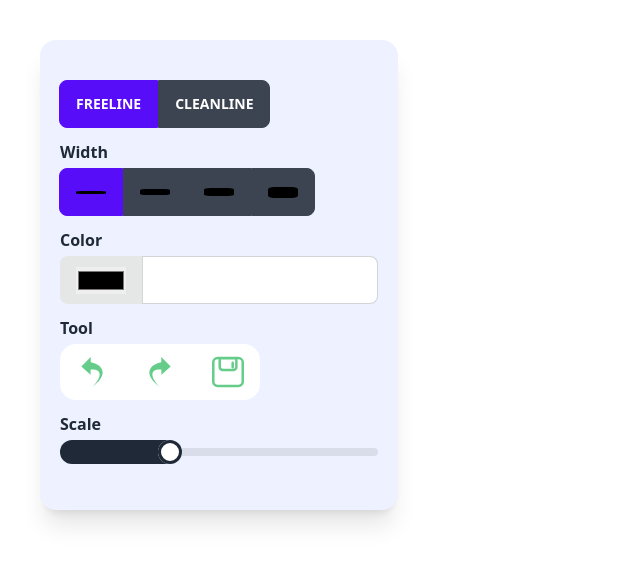
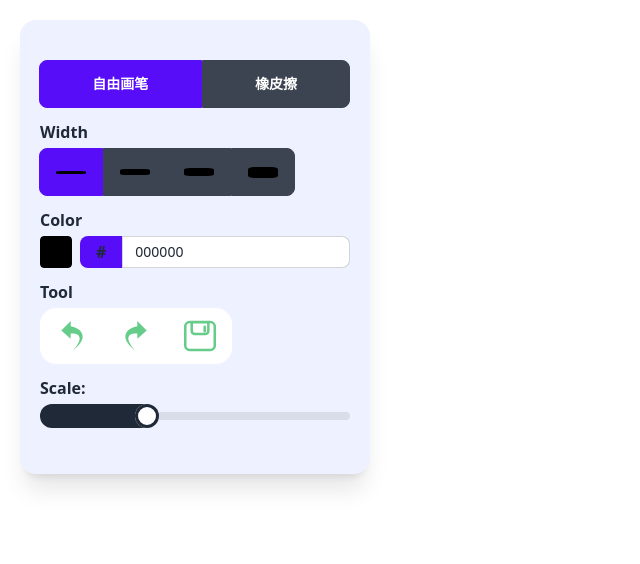
Before and after one commit to LHRUN/paint-board, a React (Vite) app: page /board in a window 1280 px wide. Shown: the top 564 px of the page, without its empty margins (0-640 px from the left). Built offline with nearby package versions, Linux system fonts and the light colour scheme.

Commit message:
fix: 修复画笔宽度异常

```diff
--- /dev/null
+++ b/src/pages/board/components/optionsMenu/index.module.css
@@ -0,0 +1,22 @@
+.lineColor {
+  height: 2rem;
+  width: 2rem;
+  padding: 0px;
+  border: none;
+  border-radius: 4px;
+  cursor: pointer;
+}
+.lineColor::-webkit-color-swatch-wrapper {
+  height: 2rem;
+  padding: 0px;
+  width: 2rem;
+  border-radius: 4px;
+  border: none;
+}
+.lineColor::-webkit-color-swatch {
+  height: 2rem;
+  padding: 0px;
+  width: 2rem;
+  border-radius: 4px;
+  border: none;
+}
--- a/src/pages/board/components/optionsMenu.tsx
+++ b/src/pages/board/components/optionsMenu/index.tsx
@@ -5,6 +5,8 @@ import UndoIcon from '@/components/icons/undo'
 import RedoIcon from '@/components/icons/redo'
 import SaveIcon from '@/components/icons/save'
 import { PaintBoard } from '@/utils/paintBoard'
+
+import styles from './index.module.css'
 
 interface IProps {
   board: PaintBoard | undefined
@@ -17,7 +19,12 @@ const OptionsMenu: React.FC<IProps> = ({
   optionsType,
   setOptionsType
 }) => {
-  const [colorInput, setColorInput] = useState<string>('')
+  const colorInput = useMemo(() => {
+    if (board?.currentLineColor) {
+      return board.currentLineColor.split('#')[1] || ''
+    }
+    return ''
+  }, [board?.currentLineColor])
   const currentLineWidth = useMemo(
     () => board?.currentLineWidth,
     [board?.currentLineWidth]
@@ -27,7 +34,6 @@ const OptionsMenu: React.FC<IProps> = ({
 
   const changeLineColor = (color: string) => {
     if (board) {
-      setColorInput(color)
       board.setLineColor(color)
     }
   }
@@ -77,27 +83,29 @@ const OptionsMenu: React.FC<IProps> = ({
 
   return (
     <div
-      className="fixed top-10 left-10 flex flex-col card shadow-xl px-5 py-10"
+      className="fixed top-5 left-5 flex flex-col card shadow-xl px-5 py-10"
       style={{ backgroundColor: '#EEF1FF' }}
     >
       <div className="btn-group">
         <button
           className={classNames({
             btn: true,
+            'flex-grow': true,
             'btn-active': optionsType === CANVAS_ELE_TYPE.FREE_LINE
           })}
           onClick={() => setOptionsType(CANVAS_ELE_TYPE.FREE_LINE)}
         >
-          FreeLine
+          自由画笔
         </button>
         <button
           className={classNames({
             btn: true,
+            'flex-grow': true,
             'btn-active': optionsType === CANVAS_ELE_TYPE.CLEAN_LINE
           })}
           onClick={() => setOptionsType(CANVAS_ELE_TYPE.CLEAN_LINE)}
         >
-          CleanLine
+          橡皮擦
         </button>
       </div>
       <div className="mt-3">
@@ -109,6 +117,7 @@ const OptionsMenu: React.FC<IProps> = ({
                 key={w}
                 className={classNames({
                   btn: true,
+                  'flex-grow': true,
                   'btn-active':
                     optionsType === CANVAS_ELE_TYPE.FREE_LINE
                       ? currentLineWidth === w
@@ -133,50 +142,55 @@ const OptionsMenu: React.FC<IProps> = ({
       {optionsType === CANVAS_ELE_TYPE.FREE_LINE && (
         <div className="form-control mt-3">
           <div className="font-bold">Color</div>
-          <label className="input-group mt-1">
-            <span>
+          <div className="mt-1 flex items-center justify-center w-full">
+            <div className="w-8 h-8 mr-2 tooltip" data-tip="画笔颜色">
               <input
                 type="color"
                 value={board?.currentLineColor}
                 onChange={(e) => changeLineColor(e.target.value)}
+                className={styles.lineColor}
               />
-            </span>
+            </div>
+
+            <label className="input-group">
+              <span className="font-bold bg-primary">#</span>
               <input
                 value={colorInput}
-              onInput={(e) => {
-                console.log(e)
-                setColorInput(e.currentTarget.value)
-              }}
-              className="input input-bordered input-md w-full max-w-xs"
+                className="input input-bordered input-sm w-full max-w-xs focus:outline-none"
+                readOnly
               />
             </label>
+          </div>
         </div>
       )}
       <div className="mt-3">
         <div className="font-bold">Tool</div>
-        <ul
-          className="menu menu-horizontal bg-base-100 rounded-box justify-between mt-1"
-          style={{ width: '200px' }}
-        >
+        <ul className="menu menu-horizontal bg-base-100 rounded-box justify-between mt-1">
           <li>
             <a onClick={undo}>
+              <div className="tooltip" data-tip="后退">
                 <UndoIcon />
+              </div>
             </a>
           </li>
           <li>
             <a onClick={redo}>
+              <div className="tooltip" data-tip="前进">
                 <RedoIcon />
+              </div>
             </a>
           </li>
           <li>
             <a onClick={saveImage}>
+              <div className="tooltip" data-tip="导出为图片">
                 <SaveIcon />
+              </div>
             </a>
           </li>
         </ul>
       </div>
       <div className="mt-3">
-        <div className="font-bold">Scale</div>
+        <div className="font-bold">Scale: </div>
         <input
           type="range"
           min="0"
--- a/src/pages/board/index.tsx
+++ b/src/pages/board/index.tsx
@@ -73,7 +73,11 @@ const Board: React.FC = () => {
   }
 
   return (
-    <div className="flex justify-center items-center flex-col w-screen h-screen">
+    <div
+      className={`flex justify-center items-center flex-col w-screen h-screen ${
+        isPressSpace ? 'cursor-pointer' : ''
+      }`}
+    >
       <OptionsMenu
         board={board}
         optionsType={optionsType}
--- a/src/utils/freeLine.ts
+++ b/src/utils/freeLine.ts
@@ -1,4 +1,4 @@
-// import { getDistance } from './index'
+import { getDistance } from './index'
 import { CANVAS_ELE_TYPE, CommonWidth } from './constants'
 import { MousePosition } from '@/types'
 
@@ -9,28 +9,46 @@ export class FreeLine {
   // 当前绘线颜色
   color = 'black'
   // 当前绘线宽
-  currentLineWidth = CommonWidth.W5
+  maxWidth = CommonWidth.W5
+  // 速度列表
+  mouseSpeeds: number[]
+  maxSpeed = 10
+  minSpeed = 0.5
 
   constructor(color: string, width: number) {
     this.positions = []
+    this.mouseSpeeds = [0]
     this.type = CANVAS_ELE_TYPE.FREE_LINE
     this.color = color
-    this.currentLineWidth = width
+    this.maxWidth = width
   }
 
   addPosition(position: MousePosition) {
     this.positions.push(position)
+    if (this.positions.length > 1) {
+      this.mouseSpeeds.push(
+        this.computedSpeed(
+          this.positions[this.positions.length - 2],
+          this.positions[this.positions.length - 1]
+        )
+      )
+    }
   }
 
   render(context: CanvasRenderingContext2D) {
-    context.beginPath()
+    context.save()
     context.lineCap = 'round'
     context.lineJoin = 'round'
     context.strokeStyle = this.color
     for (let i = 1; i < this.positions.length; i++) {
-      this.drawLine(this.positions[i - 1], this.positions[i], context)
+      this.drawLine(
+        this.positions[i - 1],
+        this.positions[i],
+        context,
+        this.mouseSpeeds[i]
+      )
     }
-    context.stroke()
+    context.restore()
   }
 
   // 最后mouse移动时间
@@ -46,23 +64,32 @@ export class FreeLine {
   drawLine(
     start: MousePosition,
     end: MousePosition,
-    context: CanvasRenderingContext2D
+    context: CanvasRenderingContext2D,
+    speed: number
   ) {
+    context.beginPath()
     context.moveTo(start.x, start.y)
     context.lineTo(end.x, end.y)
 
+    const lineWidth = this.computedLineWidth(speed)
+    if (lineWidth > 0) {
+      context.lineWidth = lineWidth
+    }
+
+    context.stroke()
+  }
+
+  private computedSpeed(start: MousePosition, end: MousePosition) {
     // 使用两点距离公式计算出鼠标这一次和上一次的移动距离
-    // const mouseDistance = getDistance(start, end)
-    // // 计算时间
-    // const curTime = Date.now()
-    // const mouseDuration = curTime - this.lastMouseTime
-    // // 计算速度
-    // const mouseSpeed = mouseDistance / mouseDuration
-    // // 更新时间
-    // this.lastMouseTime = curTime
-
-    // const lineWidth = this.computedLineWidth(mouseSpeed)
-    context.lineWidth = this.currentLineWidth
+    const mouseDistance = getDistance(start, end)
+    // 计算时间
+    const curTime = Date.now()
+    const mouseDuration = curTime - this.lastMouseTime
+    // 计算速度
+    const mouseSpeed = mouseDistance / mouseDuration
+    // 更新时间
+    this.lastMouseTime = curTime
+    return mouseSpeed
   }
 
   /**
@@ -70,26 +97,25 @@ export class FreeLine {
    * @param speed
    * @returns
    */
-  // private computedLineWidth(speed: number) {
-  //   let lineWidth = 0
-  //   const minLineWidth = 2
-  //   const maxSpeed = 10
-  //   const minSpeed = 0.5
-  //   // 速度超快，那么直接使用最小的笔画
-  //   if (speed >= maxSpeed) {
-  //     lineWidth = minLineWidth
-  //   } else if (speed <= minSpeed) {
-  //     // 速度超慢，那么直接使用最大的笔画
-  //     lineWidth = this.currentLineWidth
-  //   } else {
-  //     // 中间速度，那么根据速度的比例来计算
-  //     lineWidth =
-  //       this.currentLineWidth -
-  //       ((speed - minSpeed) / (maxSpeed - minSpeed)) * this.currentLineWidth
-  //   }
+  private computedLineWidth(speed: number) {
+    let lineWidth = 0
+    const minLineWidth = Math.floor(this.maxWidth / 2)
+    // 速度超快，那么直接使用最小的笔画
+    if (speed >= this.maxSpeed) {
+      lineWidth = minLineWidth
+    } else if (speed <= this.minSpeed) {
+      // 速度超慢，那么直接使用最大的笔画
+      lineWidth = this.maxWidth
+    } else {
+      // 中间速度，那么根据速度的比例来计算
+      lineWidth =
+        this.maxWidth -
+        ((speed - this.minSpeed) / (this.maxSpeed - this.minSpeed)) *
+          this.maxWidth
+    }
 
-  //   lineWidth = lineWidth * (1 / 2) + this.lastLineWidth * (1 / 2)
-  //   this.lastLineWidth = lineWidth
-  //   return lineWidth
-  // }
+    lineWidth = lineWidth * (1 / 2) + this.lastLineWidth * (1 / 2)
+    this.lastLineWidth = lineWidth
+    return lineWidth
+  }
 }
```
Lines whose indentation alone changed are shown as unchanged.
